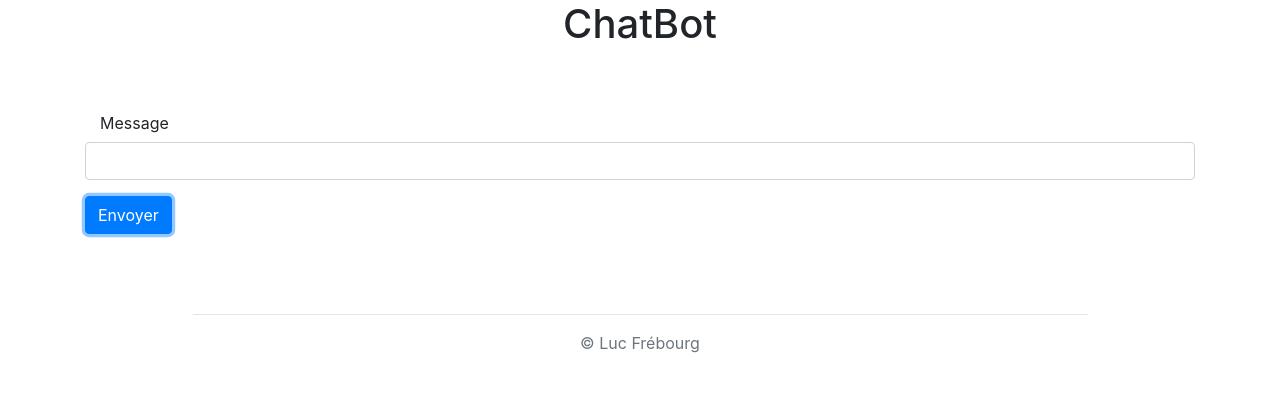
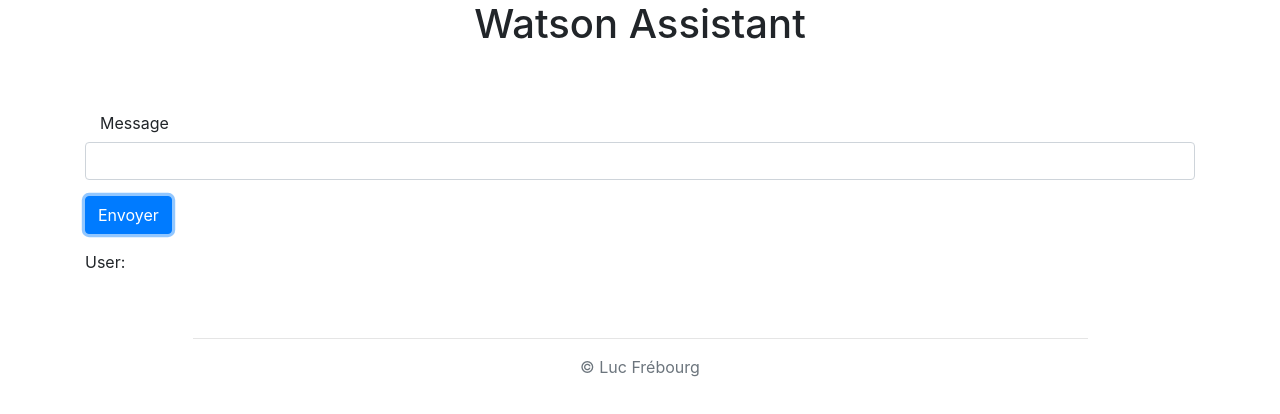
Before and after one commit to cherryclass/IBM-palais-de-l-oiseau-de-jade, a website: page index.html in a window 1280 px wide. Both pictures are taken after a click on the button "Envoyer". Drawn offline with nearby package versions, Linux system fonts and the light colour scheme; no server answers.

Commit message:
Update index.html

```diff
--- a/index.html
+++ b/index.html
@@ -3,7 +3,7 @@
 <head>
     <meta charset="utf-8">
     <meta name="author" content="Luc Frébourg">
-    <title>ChatBot</title>
+    <title>Watson Assistant</title>
 
 
    <link rel="stylesheet" href="https://stackpath.bootstrapcdn.com/bootstrap/4.3.1/css/bootstrap.min.css" >
@@ -20,7 +20,7 @@
     <header class="header" id="top">
         <div class="row justify-content-md-center">
             <div class="col-12 col-md-auto">
-                <h1>ChatBot </h1>
+                <h1>Watson Assistant</h1>
             </div>
         </div>
     </header>
@@ -54,12 +54,13 @@
     $(document).ready(function () {
     $('#envoyer').click(function () {
         let id = $('#id').val();
+         $('#reponse').prepend("User: "+id+"<br>")
         $.ajax({
             type: "POST",
             contentType: 'application/json; charset=utf-8',
             url: "/message?id=" + id,
             success: function (data) {
-                 $('#reponse').append(data+"<br>")
+                 $('#reponse').prepend("<span style='color:blue;'>Watson: "+data+"</span><br>")
             }
         });
     });
```
